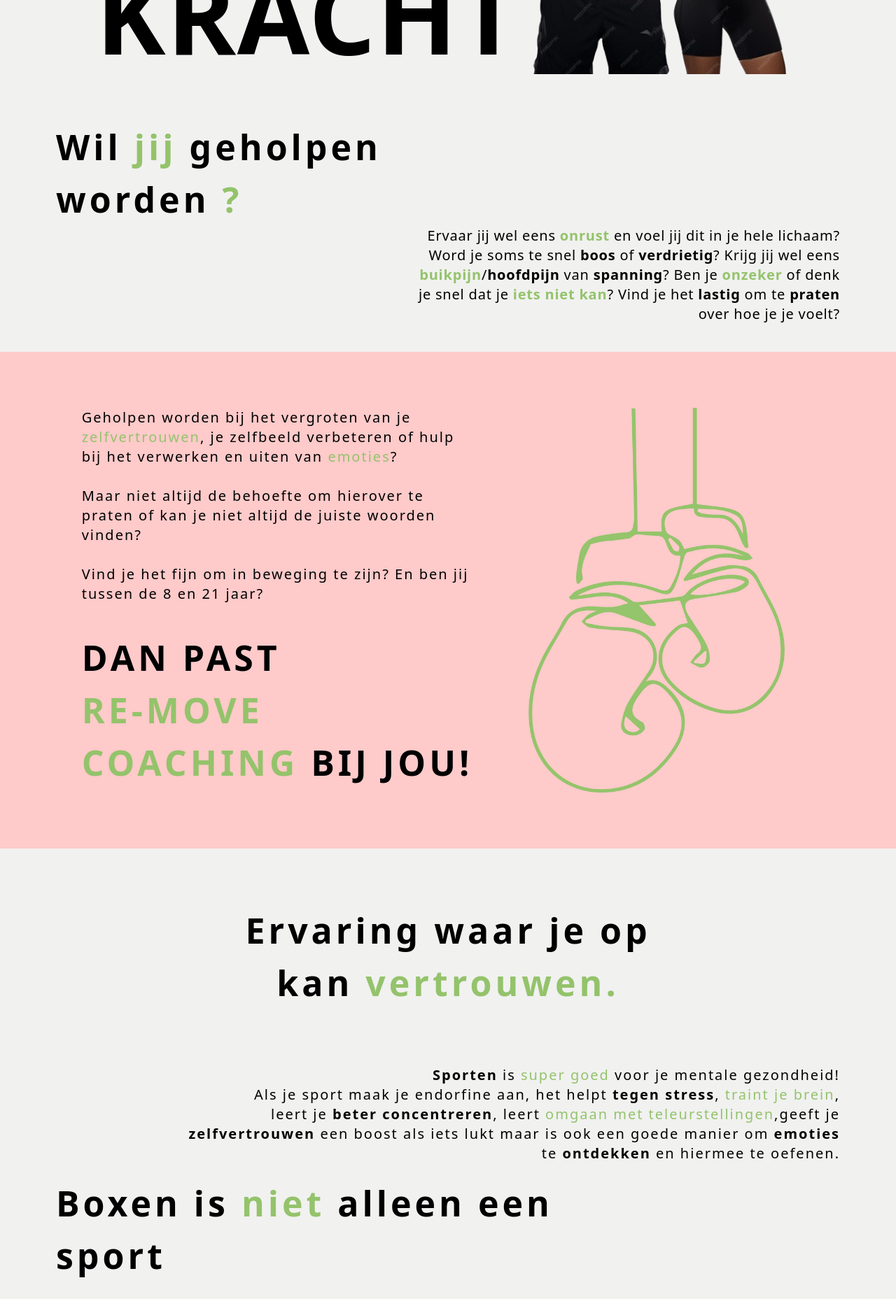
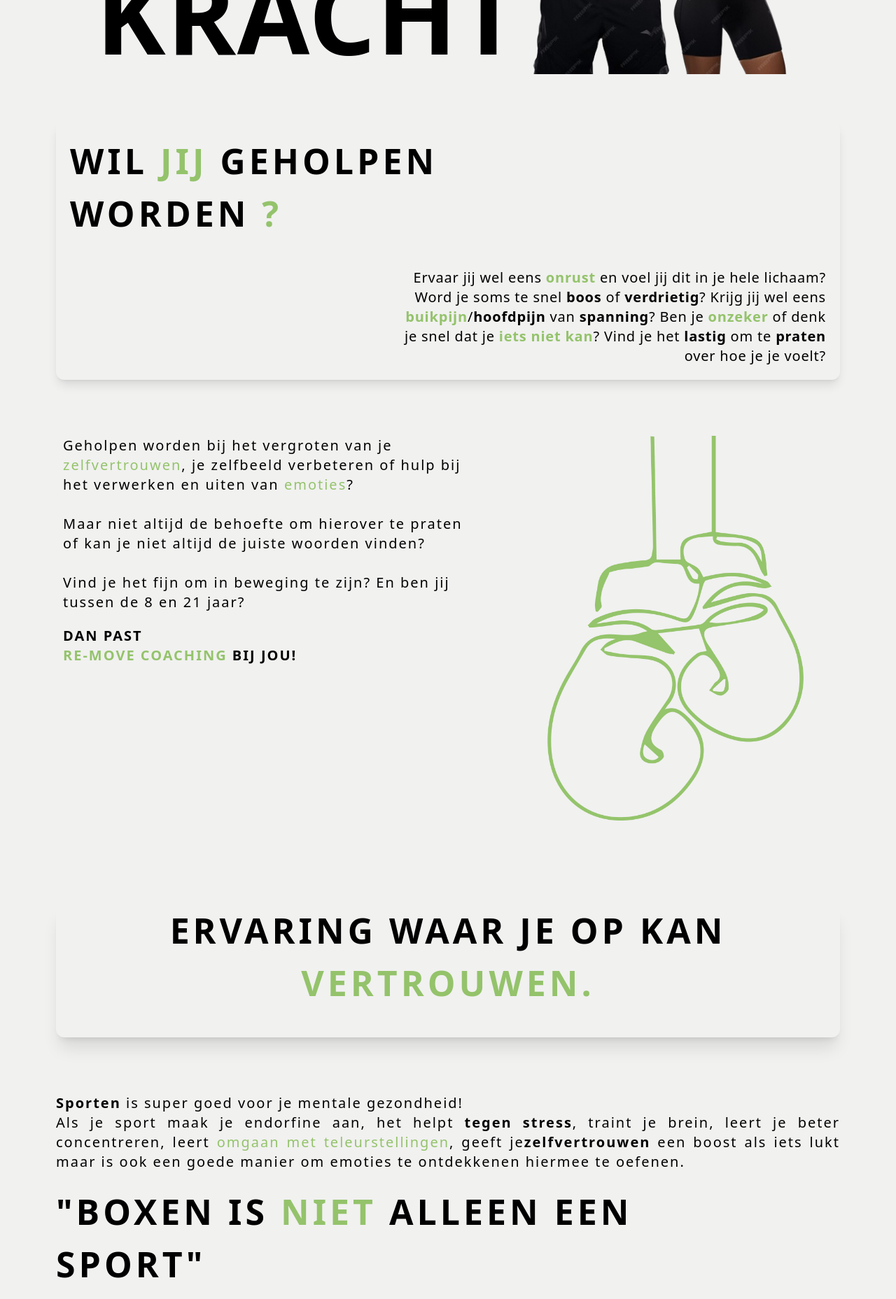
Before and after one commit to JustDevInn/Re-move, a React (Create React App) app: page / in a window 1280 px wide. Shown: the part 580-2437 px from the top of the page at 70% size. Built offline with nearby package versions, Linux system fonts and the light colour scheme.

Commit message:
started routing and connecting pages

```diff
--- a/src/App.js
+++ b/src/App.js
@@ -3,14 +3,14 @@
 import { BrowserRouter as Router, Routes, Route } from 'react-router-dom';
 import ScrollToTop from './ScrollToTop';
 // import pages
-import Nav from './components/nav';
-import Home from './components/home';
+import Nav from './components/Nav';
+import Home from './components/Home';
 import Werkwijze from './components/Werkwijze';
 import Informatie from './components/Informatie';
 import Diensten from './components/Diensten';
 import Voorwaarden from './components/Voorwaarden';
 import Contact from './components/Contact';
-// import Footer from './components/footer';
+import Footer from './components/Footer';
 
 const App = () => {
   return (
@@ -26,7 +26,7 @@
         <Route path='/voorwaarden' element={<Voorwaarden />}/>
         <Route path='/contact' element={<Contact />}/>
       </Routes>
-      {/* <Footer /> */}
+      <Footer />
     </Router>
     </>
   );
--- a/src/components/Informatie.jsx
+++ b/src/components/Informatie.jsx
@@ -1,9 +1,12 @@
 import React from "react";
 import { FaArrowRight } from "react-icons/fa";
+// linking
+import { Link } from 'react-router-dom';
+import { Link as ScrollLink } from 'react-scroll';
 
 const Informatie = () => {
   return (
-    <section>
+    <section id="toppage">
     {/* HERO */}
 <section className="w-screen px-10 lg:px-20 flex flex-col md:flex-row justify-evenly items-center tracking-widest">
   {/* text */}
@@ -74,7 +77,9 @@
     <div className="w-full p-10 lg:p-20">
         <h1 className="text-[30px] lg:text-[80px] uppercase font-bold text-right tracking-widest">volgende <br /><span className="text-secondary">pagina</span></h1>
         <div className="flex flex-row justify-end items-center pt-5">
-        <p className="flex items-center justify-center text-right uppercase font-bold tracking-wider">Diensten</p>
+        <Link to="/diensten#toppage" className="flex items-center justify-center text-right uppercase font-bold tracking-wider">
+        Diensten
+        </Link>
         <FaArrowRight className="text-secondary"/>
         </div>
     </div>
--- a/src/components/Voorwaarden.jsx
+++ b/src/components/Voorwaarden.jsx
@@ -1,9 +1,12 @@
 import React from "react";
 import { FaArrowRight } from "react-icons/fa";
+// linking
+import { Link } from 'react-router-dom';
+import { Link as ScrollLink } from 'react-scroll';
 
 const Voorwaarden = () => {
   return (
-  <section>
+  <section id="toppage">
         {/* HERO */}
 <section className="w-screen px-10 lg:px-20 flex flex-col md:flex-row justify-evenly items-center tracking-widest">
   {/* text */}
@@ -69,7 +72,9 @@
     <div className="w-full p-10 lg:p-20">
         <h1 className="text-[30px] lg:text-[80px] uppercase font-bold text-right tracking-widest">volgende <br /><span className="text-secondary">pagina</span></h1>
         <div className="flex flex-row justify-end items-center pt-5">
-        <p className="flex items-center justify-center text-right uppercase font-bold tracking-wider">Contact</p>
+        <Link to="/contact#toppage" className="flex items-center justify-center text-right uppercase font-bold tracking-wider">
+        Contact
+        </Link>
         <FaArrowRight className="text-secondary"/>
         </div>
     </div>
--- a/src/components/Werkwijze.jsx
+++ b/src/components/Werkwijze.jsx
@@ -1,8 +1,12 @@
 import React from "react";
+import { FaArrowRight } from "react-icons/fa";
+// linking
+import { Link } from 'react-router-dom';
+import { Link as ScrollLink } from 'react-scroll';
 
 const Werkwijze = () => {
   return (
-  <section>
+  <section id="toppage">
   {/* HERO */}
 <section className="w-screen px-10 lg:px-20 flex flex-col md:flex-row justify-evenly items-center tracking-widest">
   {/* text */}
@@ -111,8 +115,22 @@
       </div>
     </div>
   </div>
+
     </div>
   </div>
+
+  {/* text area 7 */}
+<section className="w-screen">
+    <div className="w-full p-10 lg:p-20">
+        <h1 className="text-[30px] lg:text-[80px] uppercase font-bold text-right tracking-widest">volgende <br /><span className="text-secondary">pagina</span></h1>
+        <div className="flex flex-row justify-end items-center pt-5">
+        <Link to="/informatie#toppage" className="flex items-center justify-center text-right uppercase font-bold tracking-wider">
+        Informatie
+        </Link>
+        <FaArrowRight className="text-secondary"/>
+        </div>
+    </div>
+</section>
   </section>
   );
 };
--- a/src/components/home.jsx
+++ b/src/components/home.jsx
@@ -1,10 +1,12 @@
 import React from "react";
 import { FaArrowRight } from "react-icons/fa";
+// linking
+import { Link } from 'react-router-dom';
+import { Link as ScrollLink } from 'react-scroll';
 
-
-const home = () => {
+const Home = () => {
   return (
-  <section className="md:h-screen w-screen">
+  <section id="toppage" className="w-screen">
   {/* Hero section*/}
 <div className="px-10 lg:px-20 flex flex-col md:flex-row justify-center items-center tracking-widest">
   {/* text */}
@@ -15,11 +17,11 @@
 
 
 {/* text area 1*/}
-<section className="w-screen p-10 lg:px-20 flex justify-start">
-    <div className="tracking-wider w-full">
-        <h1 className="text-[30px] lg:text-[50px] font-bold tracking-widest text-left pb-5 lg:pb-0">
-            Wil <span className="text-secondary">jij</span> geholpen <br />worden <span className="text-secondary">?</span>
-        </h1>
+<section className="w-screen p-10 lg:px-20 flex">
+    <div className="tracking-wider w-full p-5 rounded-xl shadow-lg">
+      <h1 className="text-[35px] lg:text-[50px] uppercase font-bold tracking-widest pb-10">
+        Wil <span className="text-secondary">jij</span> geholpen <br />worden <span className="text-secondary">?</span>
+      </h1>
         <h5 className="text-xl text-end">
             Ervaar jij wel eens <span className="text-secondary font-bold">onrust</span> en voel jij dit in je hele lichaam? <br />
             Word je soms te snel <span className="font-bold">boos</span> of <span className="font-bold">verdrietig</span>? Krijg jij wel eens <br /><span className="text-secondary font-bold">buikpijn</span>/<span className="font-bold">hoofdpijn</span> van <span className="font-bold">spanning</span>? Ben je <span className="text-secondary font-bold">onzeker</span> of denk <br />je snel dat je <span className="text-secondary font-bold">iets niet kan</span>?
@@ -30,8 +32,8 @@
 
 
 {/* text area 2 */}
-<section className="w-screen bg-red-200">
-  <div className="flex flex-col justify-evenly lg:flex-row p-10 lg:p-20">
+<section className="w-screen p-10 lg:p-20bg-red-200">
+  <div className="flex flex-col justify-evenly lg:flex-row ">
     {/* text */}
     <div className="lg:w-1/2">
       <h5 className="text-xl tracking-widest">
@@ -42,8 +44,8 @@
         Vind je het fijn om in beweging te zijn?
         En ben jij tussen de 8 en 21 jaar?
       </h5>
-      <h1 className="text-[30px] lg:text-[50px] font-bold
-        tracking-widest text-right lg:text-left pt-10 uppercase">
+      <h1 className="text-xl font-bold
+        tracking-widest text-right lg:text-left uppercase pt-5">
         Dan past <br /><span className="text-secondary lg:uppercase">Re-move </span>
         <span className="text-secondary">Coaching</span> bij jou!
         </h1>
@@ -58,11 +60,10 @@
 <section className="w-screen">
 <div className="flex flex-col p-10 lg:p-20">
     {/* text */}
-        <h1 className="
-        text-[30px] lg:text-[50px]
-        font-bold tracking-widest text-center">
-        Ervaring waar je op <br />kan <span className="text-secondary">vertrouwen.</span>
-        </h1>
+    <h1 className="text-[35px] lg:text-[50px] uppercase font-bold tracking-widest pb-10 text-center
+    hover:scale-105 duration-300 rounded-xl shadow-xl">
+    Ervaring waar je op kan <span className="text-secondary">vertrouwen.</span>
+    </h1>
     </div>
 </section>
 
@@ -72,19 +73,19 @@
 <div className="flex flex-col px-10 lg:px-20">
     {/* text */}
         <h5 className="text-xl
-        tracking-widest text-right">
-        <span className="font-bold">Sporten</span> is <span className="text-secondary">super goed</span> voor je mentale gezondheid! <br />
-        Als je sport maak je endorfine aan, het helpt  <span className="font-bold">tegen stress</span>, <span className="text-secondary">traint je brein</span>, <br />
-        leert je  <span className="font-bold">beter concentreren</span>, leert <span className="text-secondary">omgaan met teleurstellingen</span>,geeft je <br />
-        <span className="font-bold">zelfvertrouwen</span> een boost als iets lukt maar is ook een goede manier om  <span className="font-bold">emoties</span> <br />
-        te  <span className="font-bold">ontdekken</span> en hiermee te oefenen.
+        tracking-widest text-justify">
+        <span className="font-bold">Sporten</span> is super goed voor je mentale gezondheid! <br />
+        Als je sport maak je endorfine aan, het helpt  <span className="font-bold">tegen stress</span>, traint je brein,
+        leert je beter concentreren, leert <span className="text-secondary">omgaan met teleurstellingen</span>, geeft je
+        <span className="font-bold">zelfvertrouwen</span> een boost als iets lukt maar is ook een goede manier om emoties
+        te ontdekkenen hiermee te oefenen.
         <span className="text-secondary"></span>
         </h5>
         <h1 className="py-5
         text-[20px] lg:text-[50px]
-        font-bold tracking-widest text-left">
-        Boxen is <span className="text-secondary">niet </span>
-        alleen een <br />sport
+        font-bold uppercase tracking-widest text-justify">
+        "Boxen is <span className="text-secondary">niet </span>
+        alleen een <br />sport"
         </h1>
         <p className="tracking-widest text-xl">
             Het is ook een geweldige manier om <span className="font-bold">sterker</span> in je schoenen te staan, met je <span className="text-secondary">emoties</span> om te gaan,
@@ -132,7 +133,9 @@
     <div className="w-full p-10 lg:p-20">
         <h1 className="text-[30px] lg:text-[80px] uppercase font-bold text-right tracking-widest">volgende <br /><span className="text-secondary">pagina</span></h1>
         <div className="flex flex-row justify-end items-center pt-5">
-        <p className="flex items-center justify-center text-right uppercase font-bold tracking-wider">Informatie</p>
+        <Link to="/werkwijze#toppage" className="flex items-center justify-center text-right uppercase font-bold tracking-wider">
+        Werkwijze
+        </Link>
         <FaArrowRight className="text-secondary"/>
         </div>
     </div>
@@ -143,4 +146,4 @@
   );
 };
 
-export default home;
+export default Home;
--- a/tailwind.config.js
+++ b/tailwind.config.js
@@ -16,7 +16,7 @@
       backgroundImage: {
         'removelogo': "url('./img/greenicon.png')",
         'removeweb': "url('./img/removeweb.png')",
-        'removeLangweb': "url('./img/langwerpig-remove.png')",
+        'removeLangweb': "url('./img/removebg.png')",
         'removecouple': "url('./img/removecouple.png')",
       }
     },
```
Also changed, not shown: src/components/Contact.jsx (+18 -2 lines), src/components/Diensten.jsx (+20 -10 lines), src/components/footer.jsx (+50 -17 lines), src/components/nav.jsx (+8 -10 lines), src/img/langwerpig-remove.png (deleted), src/img/removebg.png (added).
